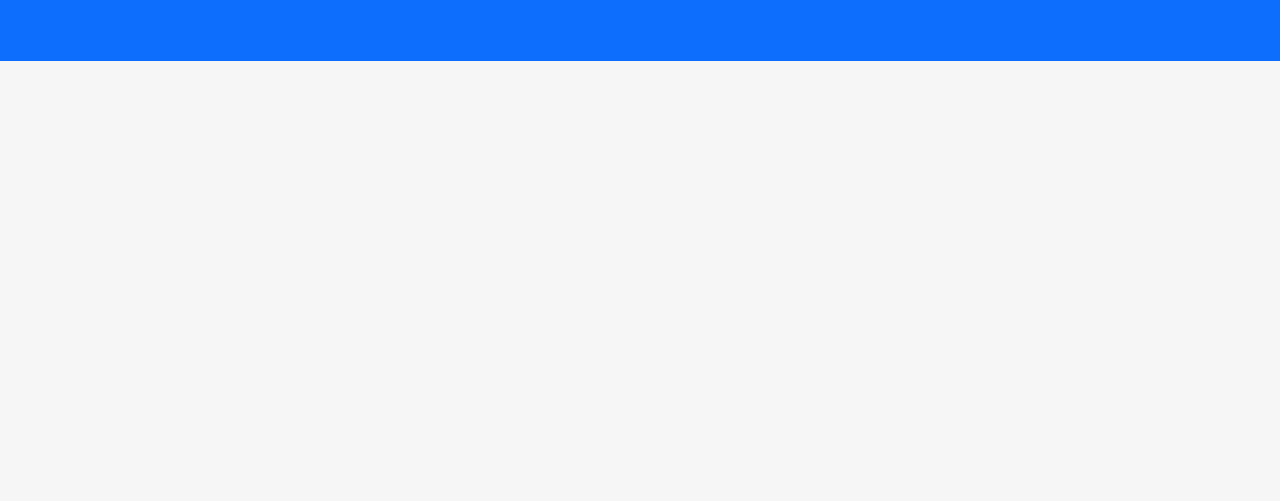
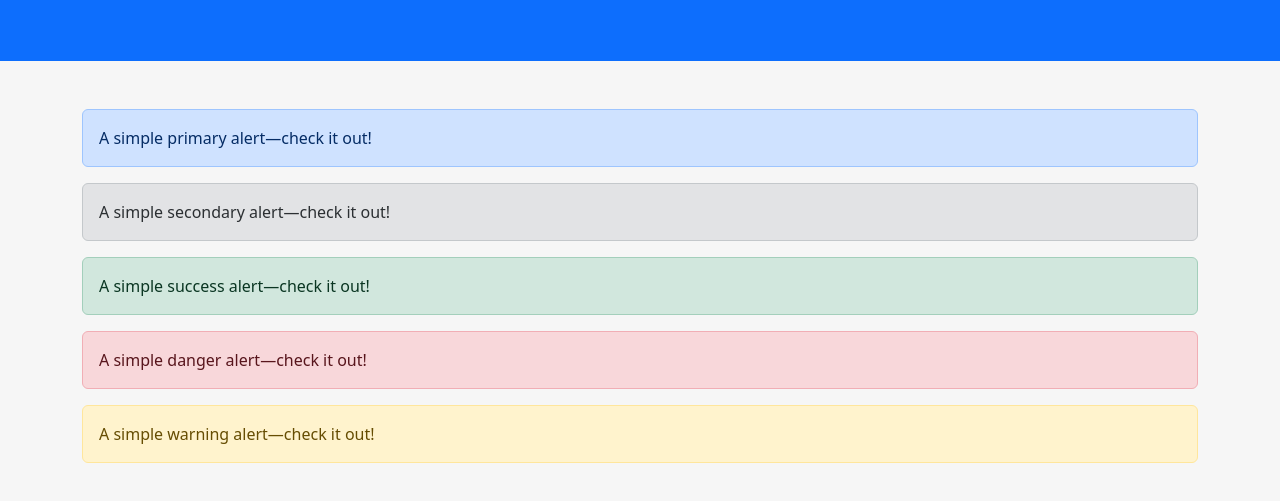
Before and after one commit to ui-kenjie/GitHub_Testing, a plain HTML site: page index.html in a window 1280 px wide. Shown: the part 131-632 px from the top of the page. Drawn offline with nearby package versions, Linux system fonts and the light colour scheme.

Commit message:
adding alerts

```diff
--- a/index.html
+++ b/index.html
@@ -16,6 +16,25 @@
   <p>Resize this responsive page to see the effect!</p>
 </div>
 
+<!-- ADDING ALERTS -->
+<div class="container mt-5 mb-5">
+  <div class="alert alert-primary" role="alert">
+    A simple primary alert—check it out!
+  </div>
+  <div class="alert alert-secondary" role="alert">
+    A simple secondary alert—check it out!
+  </div>
+  <div class="alert alert-success" role="alert">
+    A simple success alert—check it out!
+  </div>
+  <div class="alert alert-danger" role="alert">
+    A simple danger alert—check it out!
+  </div>
+  <div class="alert alert-warning" role="alert">
+    A simple warning alert—check it out!
+  </div>
+</div>
+<!-- END ALERTS -->
 
 </body>
 </html>
```
